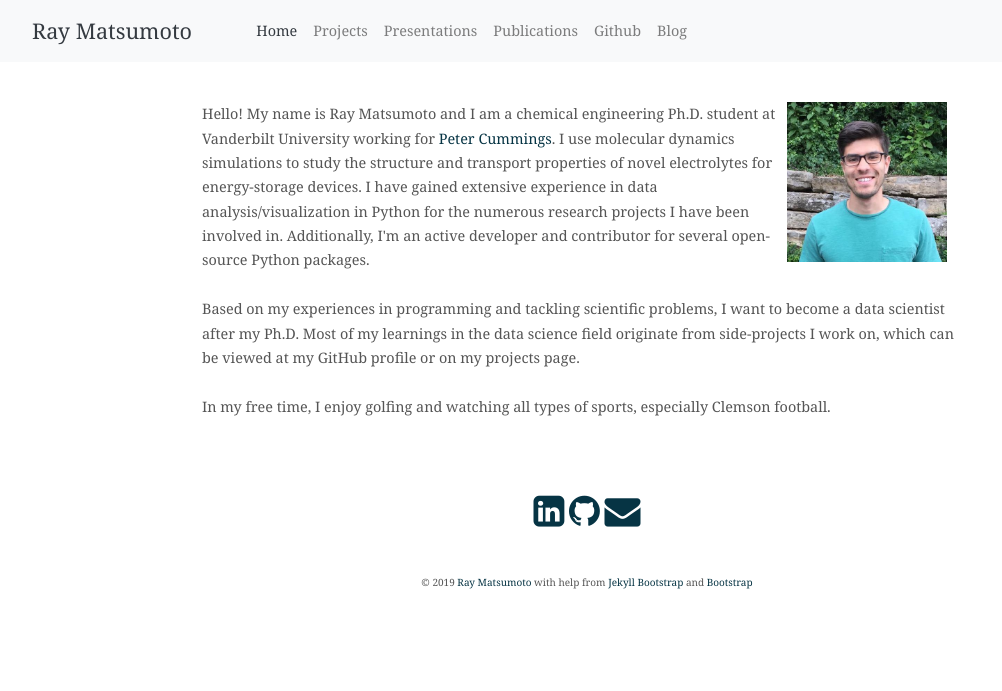
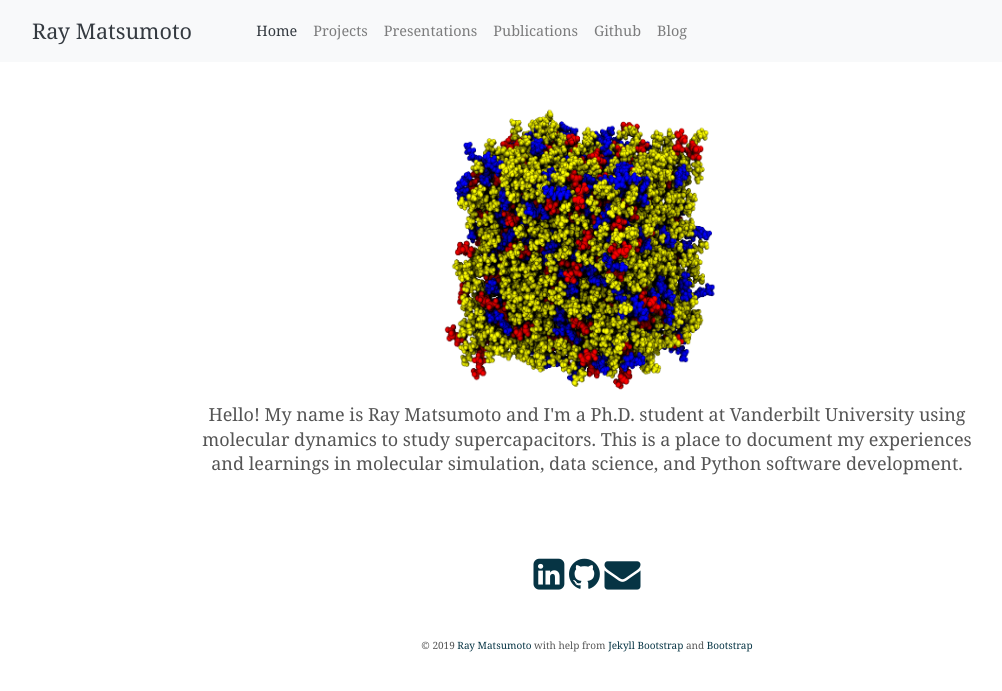
Before and after one commit to rmatsum836/rmatsum836.github.io, a Jekyll site: the page built from index.md, in a window 1280 px wide. Shown: the top 691 px of the page, without its empty margins (53-1055 px from the left). Built offline with Jekyll 4.4.1, drawn with Linux system fonts in a browser that asks for light colours; nearby versions of some CDN libraries.

Commit message:
Front page change

```diff
--- a/index.md
+++ b/index.md
@@ -7,9 +7,16 @@ layout: default
 
   <!--<img style="float: right; margin: 0px 15px 15px 0px;" src="/images/website-image.png" width="160" height="160" />-->
 
-  <img style="float: right; margin: 0px 25px 20px 0px;" src="/images/ray.jpeg" width="160" height="160" />
+  <center><img src="/images/website-image.png" width="300" height="300" /></center>
 
-   <p>Hello! My name is Ray Matsumoto and I am a
+  <!--<center><p style="font-size:22px">Molecular Simulation. Data Science. Python.</p></center>-->
+
+  <center><p style="font-size:18px">
+  Hello! My name is Ray Matsumoto and I'm a Ph.D. student at Vanderbilt University using molecular dynamics to study
+  supercapacitors.  This is a place to document my experiences and learnings in molecular simulation, data science, and Python
+  software development.
+  </p></center>
+   <!--<p>Hello! My name is Ray Matsumoto and I am a
    chemical engineering Ph.D. student at Vanderbilt
    University working for  <a href="http://huggins.vuse.vanderbilt.edu/ptc/"
    onclick="trackOutboundLink('http://huggins.vuse.vanderbilt.edu/ptc/');">Peter Cummings</a>.  I use molecular dynamics simulations to
@@ -30,6 +37,6 @@ layout: default
 
    <p>In my free time, I enjoy golfing and watching all types of
    sports, especially Clemson
-   football. <br style="clear: both;" /></p>
+   football. <br style="clear: both;" /></p>-->
 
 </div>
```
